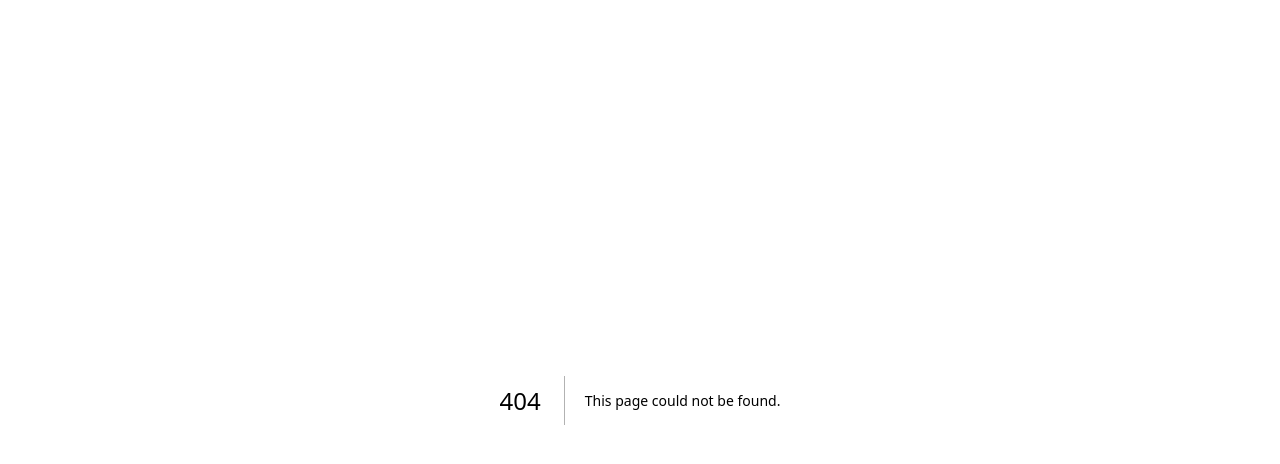
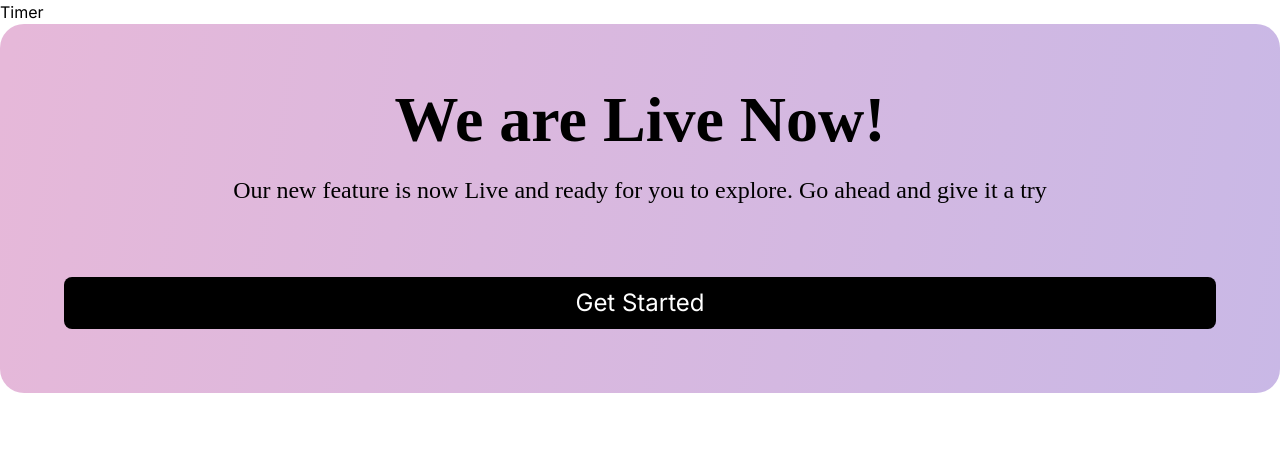
Before and after one commit to itsekta/ekta-assignment, a Next.js app: page /timer in a window 1280 px wide. Before the commit this address had no page. Shown: the top 464 px of the page. Built offline with nearby package versions, Linux system fonts and the light colour scheme.

Commit message:
Added: Timer Popup

```diff
--- /dev/null
+++ b/src/app/timer/page.js
@@ -0,0 +1,9 @@
+import TimerPopup from '@/components/TimerPopup';
+export default function Timer() {
+  return (
+    <div>
+      <div>Timer</div>
+      <TimerPopup />
+    </div>
+  );
+}
--- /dev/null
+++ b/src/components/TimerPopup.css
@@ -0,0 +1,38 @@
+.timer-popup{
+    display: flex;
+    flex-direction: column;
+    background: linear-gradient(99.57deg, #E6B8D9 1%, #C9B8E6 100.1%);
+    padding:64px;
+    border-radius: 24px;
+    gap: 72px;
+}
+.timer-popup-header{
+    display: flex;
+    flex-direction: column;
+    gap: 24px;
+
+}
+.timer-popup-heading{
+    font-family: Poppins;
+    font-size: 64px;
+    font-weight: 600;
+    line-height: 64px;
+    letter-spacing: 0em;
+    text-align: center;
+}
+.timer-popup-desc{
+    font-family: Poppins;
+    font-size: 24px;
+    font-weight: 500;
+    line-height: 29px;
+    letter-spacing: 0em;
+    text-align: center;
+    color: linear-gradient(0deg, #0F0F0F, #0F0F0F),
+}
+.timer-popup-button{
+    background-color: #000000;
+    color:  #ffffff;
+    padding: 8px 20px;
+    border-radius: 8px;
+    font-size: 24px;
+}
--- /dev/null
+++ b/src/components/TimerPopup.js
@@ -0,0 +1,13 @@
+import './TimerPopup.css';
+function TimerPopup() {
+  return (
+    <div className="timer-popup">
+      <div className="timer-popup-header">
+        <div className="timer-popup-heading">We are Live Now!</div>
+        <div className="timer-popup-desc">Our new feature is now Live and ready for you to explore. Go ahead and give it a try</div>
+      </div>
+      <button className="timer-popup-button">Get Started</button>
+    </div>
+  );
+}
+export default TimerPopup;
```
